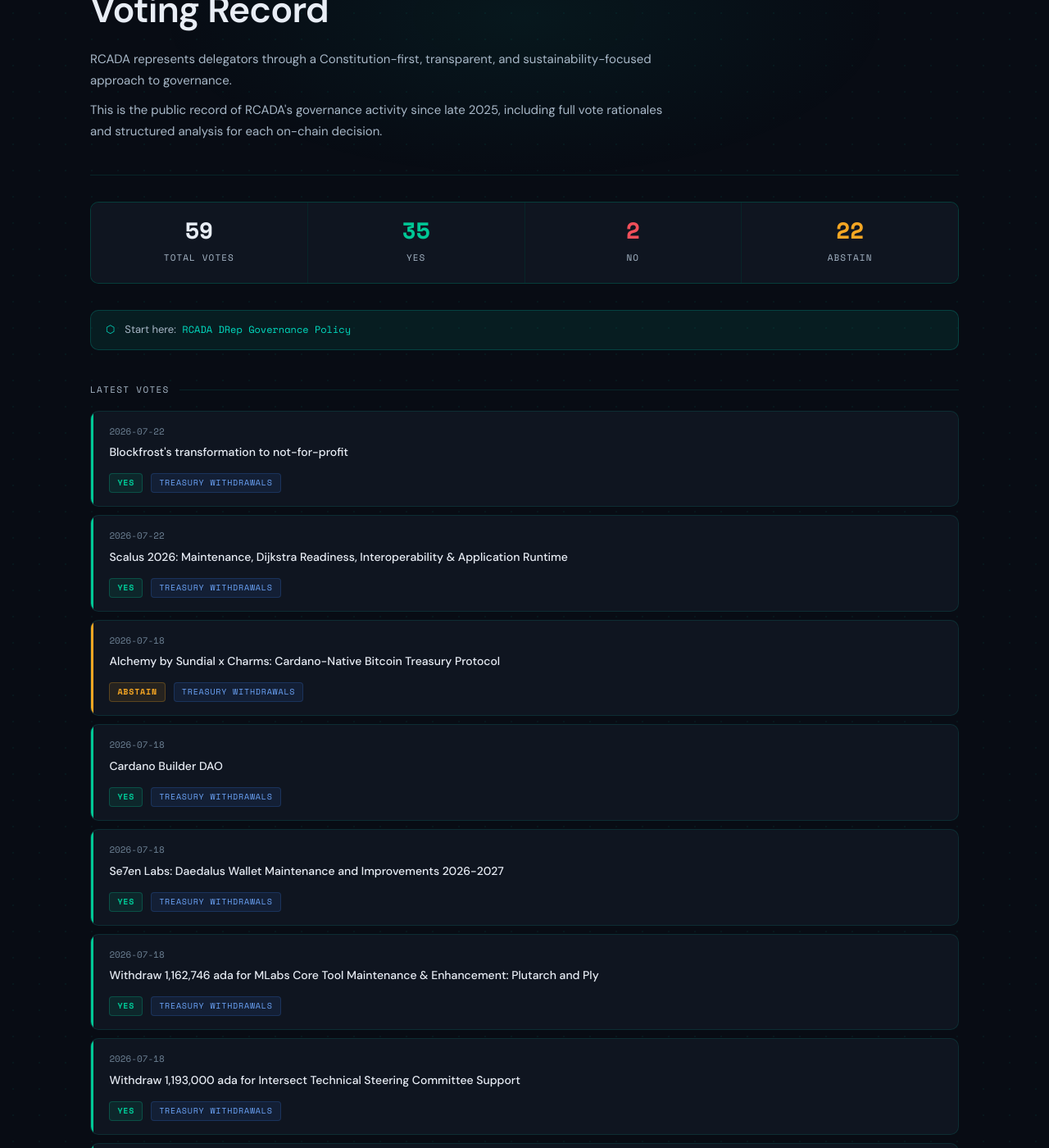
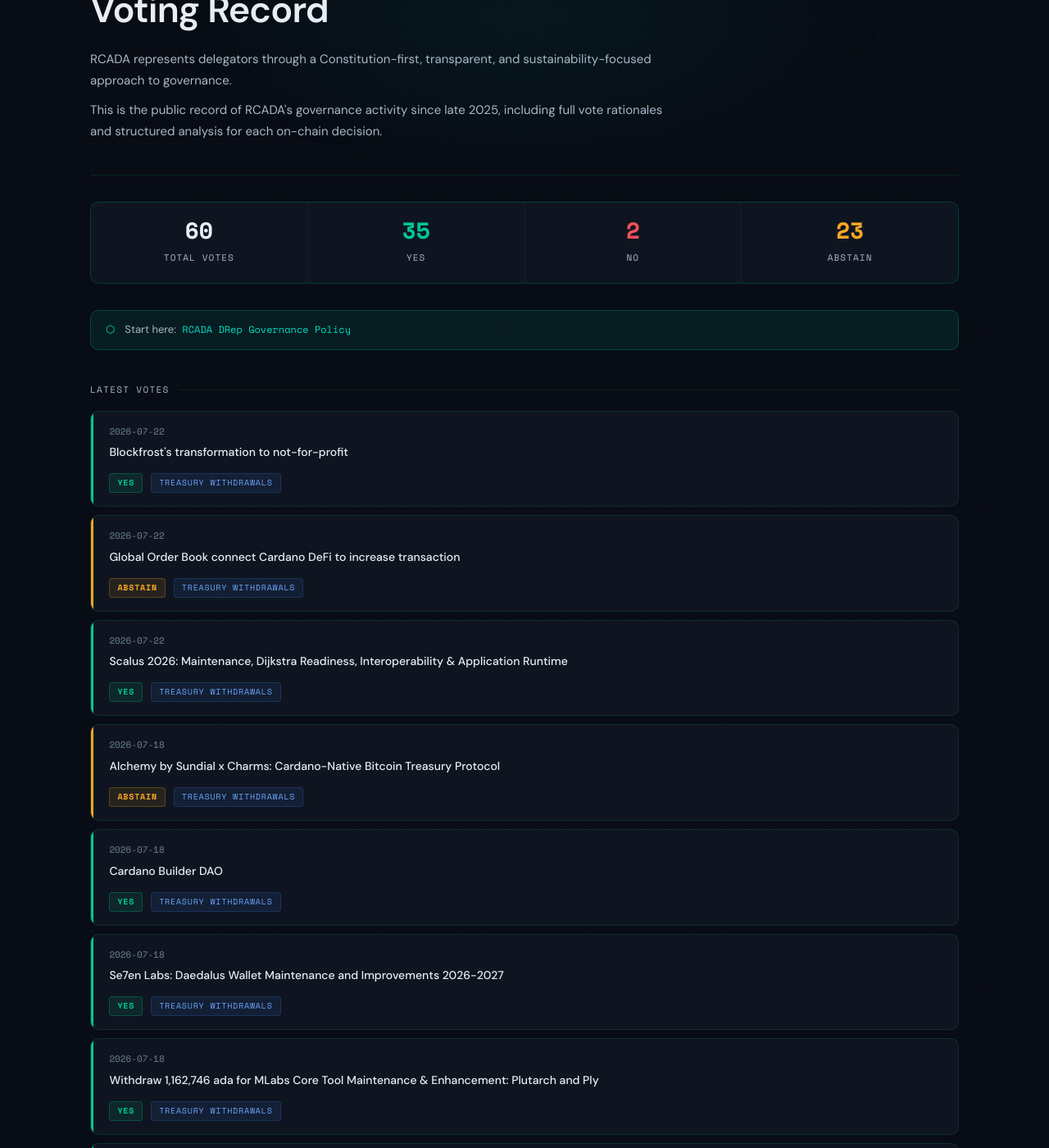
Before and after one commit to Brolloks/rcada-drep-votes, a Jekyll site: the page built from index.html, in a window 1280 px wide and 1400 px high, scrolled down 244 px. Shown: the whole window at 82% size. Built offline with Jekyll 4.4.1, drawn with Linux system fonts in a browser that asks for light colours; some of the changed text lies outside the part shown.

Commit message:
Auto-update indexes

```diff
--- a/index.html
+++ b/index.html
@@ -12,10 +12,10 @@ title: RCADA DRep Voting Record
 
 <!-- AUTO-STATS:START -->
 <div class="stats-row">
-  <div class="stat-cell"><span class="stat-num total">59</span><span class="stat-label">Total Votes</span></div>
+  <div class="stat-cell"><span class="stat-num total">60</span><span class="stat-label">Total Votes</span></div>
   <div class="stat-cell"><span class="stat-num yes">35</span><span class="stat-label">Yes</span></div>
   <div class="stat-cell"><span class="stat-num no">2</span><span class="stat-label">No</span></div>
-  <div class="stat-cell"><span class="stat-num abstain">22</span><span class="stat-label">Abstain</span></div>
+  <div class="stat-cell"><span class="stat-num abstain">23</span><span class="stat-label">Abstain</span></div>
 </div>
 <!-- AUTO-STATS:END -->
 
@@ -37,6 +37,12 @@ title: RCADA DRep Voting Record
     <div class="vote-date">2026-07-22</div>
     <strong><a href="votes/2026/Blockfrost's transformation to not-for-profit.html">Blockfrost's transformation to not-for-profit</a></strong>
     <span class="badge badge-yes">Yes</span>
+    <span class="badge badge-type">Treasury Withdrawals</span>
+  </div>
+  <div class="vote-card abstain-card fade-in">
+    <div class="vote-date">2026-07-22</div>
+    <strong><a href="votes/2026/Global Order Book connect Cardano DeFi to increase transaction.html">Global Order Book connect Cardano DeFi to increase transaction</a></strong>
+    <span class="badge badge-abstain">Abstain</span>
     <span class="badge badge-type">Treasury Withdrawals</span>
   </div>
   <div class="vote-card yes-card fade-in">
@@ -87,12 +93,6 @@ title: RCADA DRep Voting Record
     <span class="badge badge-yes">Yes</span>
     <span class="badge badge-type">Treasury Withdrawals</span>
   </div>
-  <div class="vote-card yes-card fade-in">
-    <div class="vote-date">2026-07-18</div>
-    <strong><a href="votes/2026/Withdraw 3,810,423 ada for Mithril Protocol.html">Withdraw 3,810,423 ada for Mithril Protocol</a></strong>
-    <span class="badge badge-yes">Yes</span>
-    <span class="badge badge-type">Treasury Withdrawals</span>
-  </div>
 </div>
 <!-- AUTO-INDEX:END -->
 
```
Also changed, not shown: votes/2026/index.md (+2 -1 lines).
